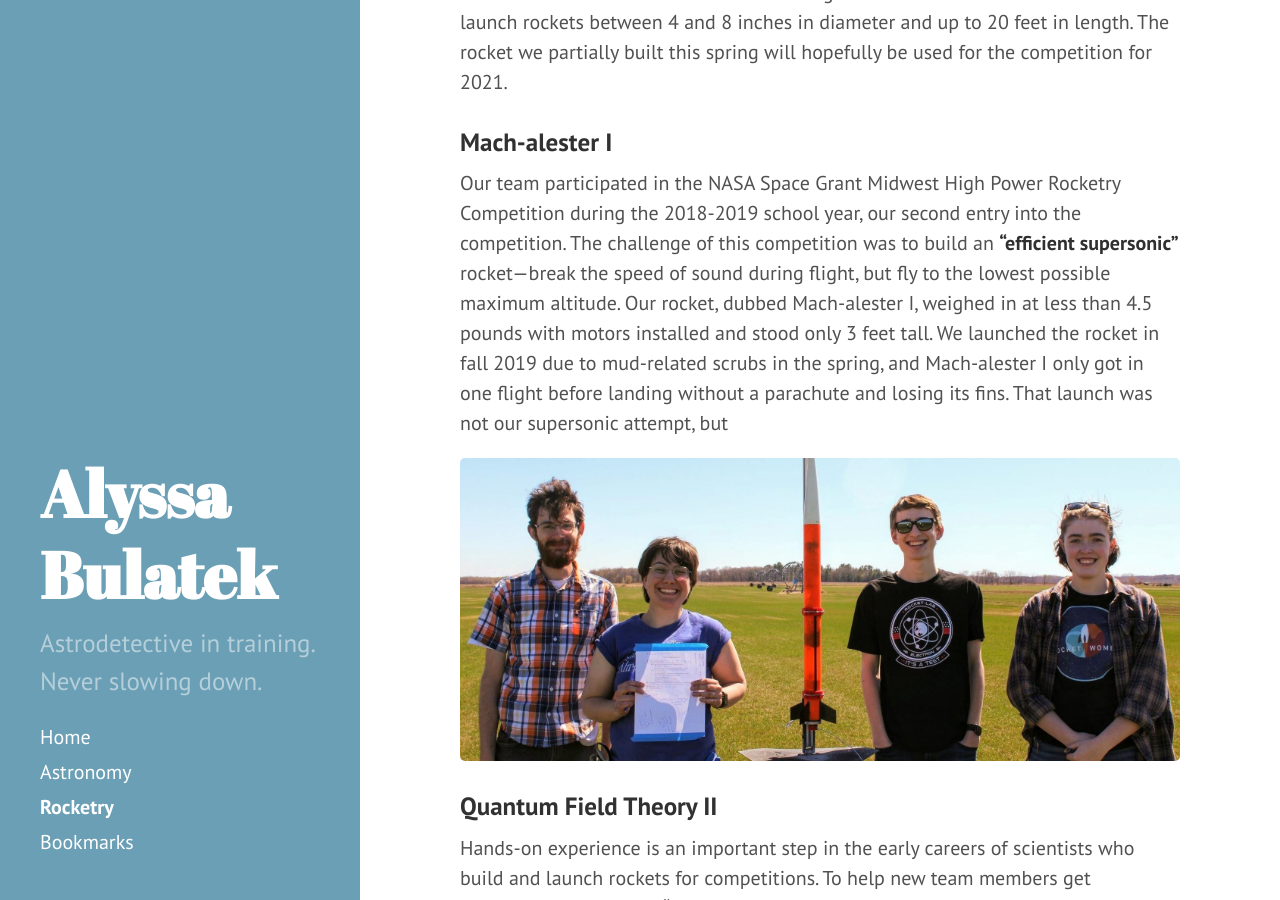
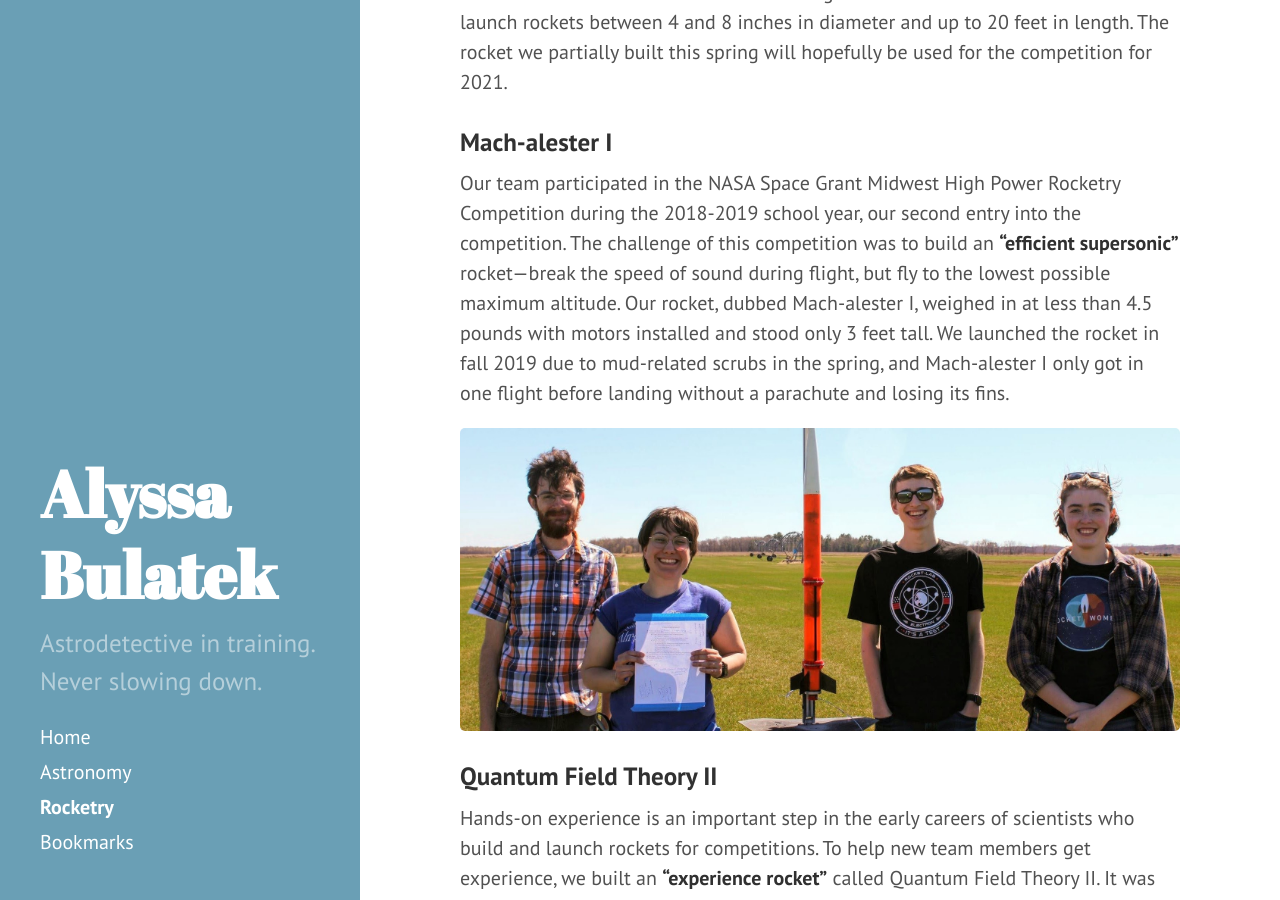
Before and after one commit to abulatek/abulatek.github.io, a Jekyll site: the page built from 02rocketry.md, in a window 1280 px wide and 900 px high, scrolled down 911 px. Built offline with Jekyll 4.4.1, drawn with Linux system fonts in a browser that asks for light colours.

Commit message:
Update 02rocketry.md

```diff
--- a/02rocketry.md
+++ b/02rocketry.md
@@ -26,7 +26,7 @@ High Power Rocketry at Macalester intended to participate in the IREC Spaceport
 
 ### Mach-alester I
 
-Our team participated in the NASA Space Grant Midwest High Power Rocketry Competition during the 2018-2019 school year, our second entry into the competition. The challenge of this competition was to build an **"efficient supersonic"** rocket---break the speed of sound during flight, but fly to the lowest possible maximum altitude. Our rocket, dubbed Mach-alester I, weighed in at less than 4.5 pounds with motors installed and stood only 3 feet tall. We launched the rocket in fall 2019 due to mud-related scrubs in the spring, and Mach-alester I only got in one flight before landing without a parachute and losing its fins. That launch was not our supersonic attempt, but
+Our team participated in the NASA Space Grant Midwest High Power Rocketry Competition during the 2018-2019 school year, our second entry into the competition. The challenge of this competition was to build an **"efficient supersonic"** rocket---break the speed of sound during flight, but fly to the lowest possible maximum altitude. Our rocket, dubbed Mach-alester I, weighed in at less than 4.5 pounds with motors installed and stood only 3 feet tall. We launched the rocket in fall 2019 due to mud-related scrubs in the spring, and Mach-alester I only got in one flight before landing without a parachute and losing its fins.
 
 <p align="center">
   <img src="https://abulatek.github.io/resources/mach_group_photo.JPG" width="100%" alt="Mach-alester I group photo" />
```
